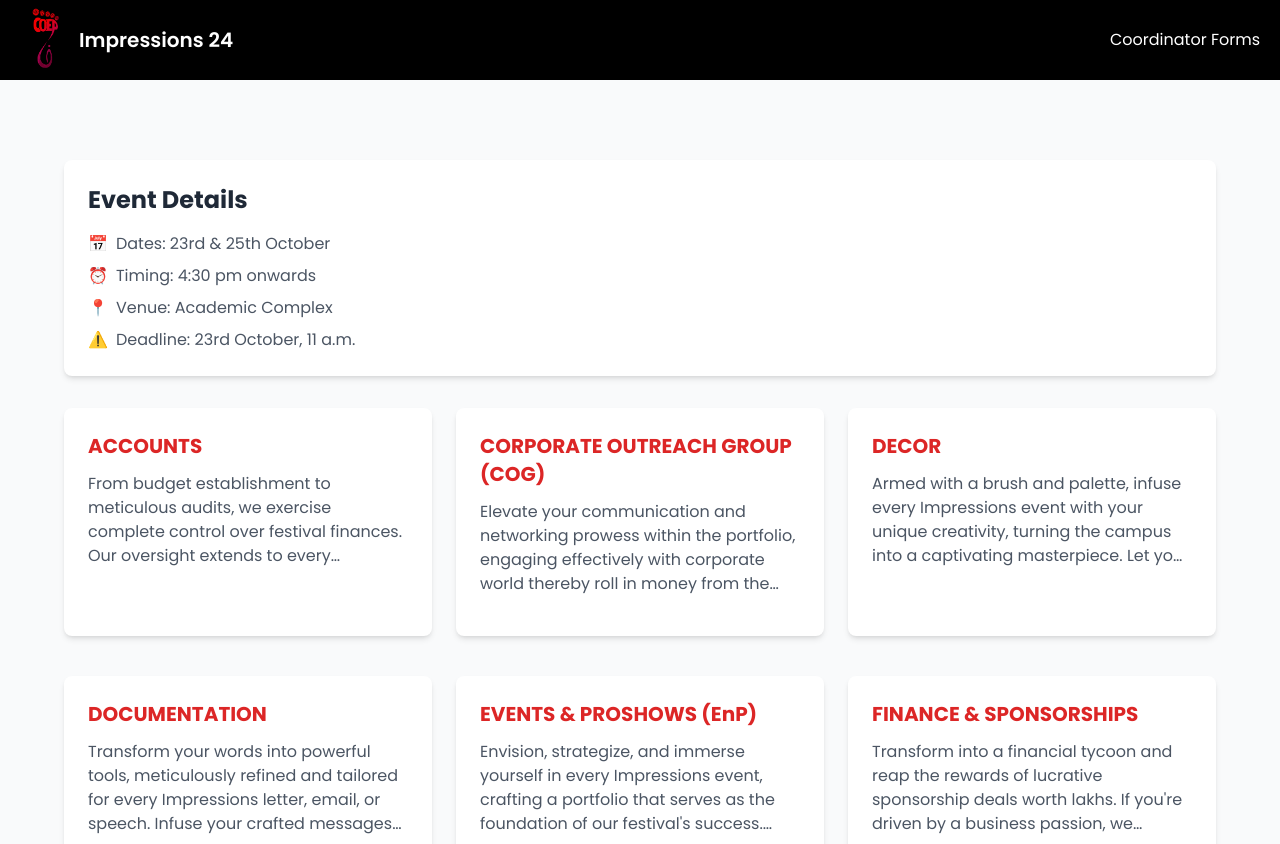
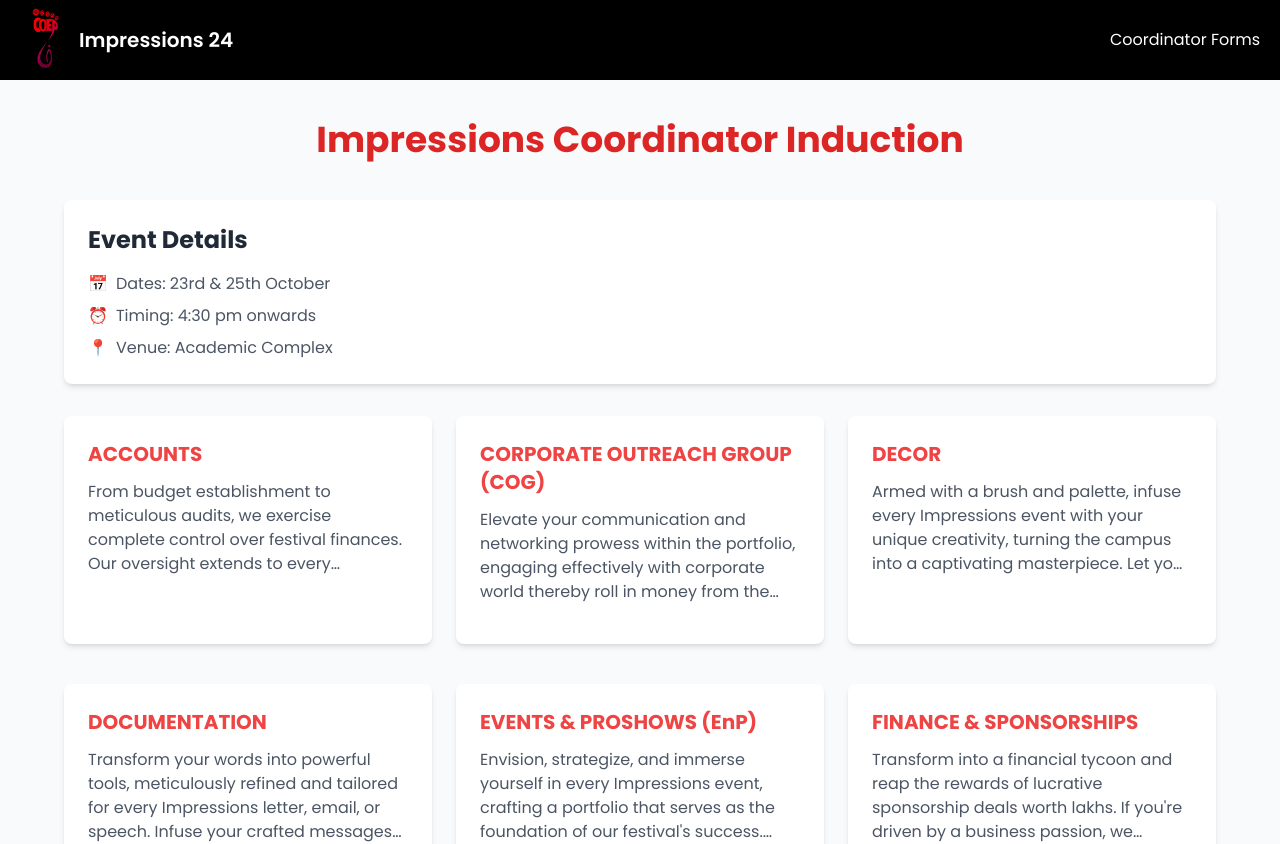
Before and after one commit to drdholu/impressions24, a React (Create React App) app: page /coordinator-form in a window 1280 px wide. Shown: the top 844 px of the page. Built offline with nearby package versions, Linux system fonts and the light colour scheme.

Commit message:
fixed colours and removed deadline

```diff
--- a/src/components/CoordinatorForm.js
+++ b/src/components/CoordinatorForm.js
@@ -115,10 +115,10 @@ const CoordinatorForm = () => {
   return (
     <div className="min-h-[90vh] py-10 bg-gray-50 sm:px-6 lg:px-8">
       <ToastContainer />
-      {/* <div className="text-cente ">
-        <h1 className="text-4xl font-bold text-indigo-600">Impressions Coordinator Induction</h1>
-        <p className="text-xl text-gray-600">COEP Technological University Cultural Festival</p>
-      </div> */}
+      <div className="text-center">
+        <h1 className="text-4xl font-bold text-red-600">Impressions Coordinator Induction</h1>
+        {/* <p className="text-xl text-gray-600">COEP Technological University Cultural Festival</p> */}
+      </div>
 
       <Details />
 
--- a/src/components/ui/Details.js
+++ b/src/components/ui/Details.js
@@ -120,7 +120,7 @@ const portfolios = [
 
   const PortfolioCard = ({ title, description, contacts }) => (
     <div className="p-4 mb-4 transition-all duration-300 transform bg-white rounded-lg shadow-md sm:p-6 hover:shadow-lg hover:-translate-y-1">
-      <h3 className="mb-3 text-lg font-bold text-red-600 sm:text-xl line-clamp-2">{title}</h3>
+      <h3 className="mb-3 text-lg font-bold text-red-500 sm:text-xl line-clamp-2">{title}</h3>
       <p className="mb-4 text-sm text-gray-600 sm:text-base line-clamp-4 hover:line-clamp-none">{description}</p>
       <div className="space-y-2">
         {contacts.map((contact, index) => (
@@ -142,7 +142,7 @@ const portfolios = [
             <p className="flex items-center"><span className="mr-2">📅</span> Dates: 23rd & 25th October</p>
             <p className="flex items-center"><span className="mr-2">⏰</span> Timing: 4:30 pm onwards</p>
             <p className="flex items-center"><span className="mr-2">📍</span> Venue: Academic Complex</p>
-            <p className="flex items-center"><span className="mr-2">⚠️</span> Deadline: 23rd October, 11 a.m.</p>
+            {/* <p className="flex items-center"><span className="mr-2">⚠️</span> Deadline: 23rd October, 11 a.m.</p> */}
           </div>
         </div>
 
```
